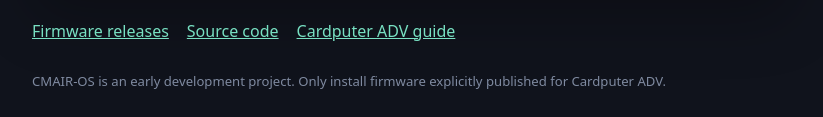
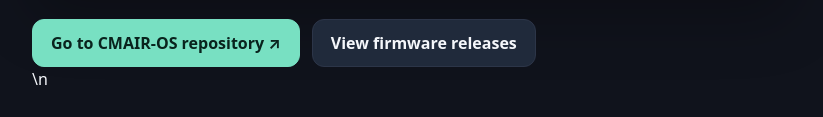
Before and after one commit to betabeeswax/CMAIR-OS, a plain HTML site: page docs/index.html in a window 1280 px wide. Shown: the part 1092-1209 px from the top of the page, without its empty margins (228-1051 px from the left). Drawn offline with Linux system fonts and the light colour scheme; no server answers.

Commit message:
Add prominent repository button to web flasher

```diff
--- a/docs/index.html
+++ b/docs/index.html
@@ -12,7 +12,7 @@
     .steps{display:grid;gap:12px;margin:20px 0}.step{display:flex;gap:13px;align-items:flex-start}.num{display:grid;place-items:center;flex:0 0 30px;height:30px;border-radius:50%;background:#283548;color:var(--accent);font-weight:800}.step b{display:block}.step span:last-child{color:var(--muted)}
     .status{padding:15px;border:1px solid var(--line);border-radius:12px;background:#111722;margin:20px 0}.status strong{display:block;color:var(--text)}.status.ready{border-color:#367d6b}.status.error{border-color:#9c5555}
     esp-web-install-button{display:block;margin-top:16px}esp-web-install-button::part(button){background:var(--accent);color:#09231d;border:0;border-radius:12px;padding:14px 22px;font-weight:800;font-size:1rem}
-    .note{font-size:.9rem}.links{display:flex;gap:18px;flex-wrap:wrap;margin-top:22px}a{color:var(--accent)}code{background:#101722;padding:2px 6px;border-radius:5px}footer{margin:28px 0;color:#7f8aa0;font-size:.82rem}
+    .note{font-size:.9rem}.links{display:flex;gap:18px;flex-wrap:wrap;margin-top:22px}a{color:var(--accent)}.action-row{display:flex;gap:12px;flex-wrap:wrap;margin-top:22px}.action{display:inline-flex;align-items:center;justify-content:center;min-height:46px;padding:11px 18px;border-radius:12px;border:1px solid var(--line);background:#202a3b;color:var(--text);text-decoration:none;font-weight:750}.action.primary{background:var(--accent);color:#09231d;border-color:var(--accent)}.action:hover{filter:brightness(1.08)}code{background:#101722;padding:2px 6px;border-radius:5px}footer{margin:28px 0;color:#7f8aa0;font-size:.82rem}
   </style>
   <script type="module" src="https://unpkg.com/esp-web-tools@10/dist/web/install-button.js?module"></script>
 </head>
@@ -37,7 +37,7 @@
     <p>The Cardputer ADV microSD card is separate from the ESP32 internal flash. This installer does not format or write to the microSD card. A firmware update can still replace internal flash contents, so back up anything stored internally before installing.</p>
     <p class="note">A first-time install may offer an erase option. Erasing internal flash removes firmware and internal-flash data; it does not format the microSD card.</p>
   </section>
-  <div class="links"><a href="https://github.com/betabeeswax/CMAIR-OS/releases">Firmware releases</a><a href="https://github.com/betabeeswax/CMAIR-OS">Source code</a><a href="https://docs.m5stack.com/en/core/Cardputer-Adv">Cardputer ADV guide</a></div>
+  <div class="action-row"><a class="action primary" href="https://github.com/betabeeswax/CMAIR-OS">Go to CMAIR-OS repository ↗</a><a class="action" href="https://github.com/betabeeswax/CMAIR-OS/releases">View firmware releases</a></div>\n  <div class="links"><a href="https://github.com/betabeeswax/CMAIR-OS/releases">Firmware releases</a><a href="https://github.com/betabeeswax/CMAIR-OS">Source code</a><a href="https://docs.m5stack.com/en/core/Cardputer-Adv">Cardputer ADV guide</a></div>
   <footer>CMAIR-OS is an early development project. Only install firmware explicitly published for Cardputer ADV.</footer>
 </main>
 <script>
```
